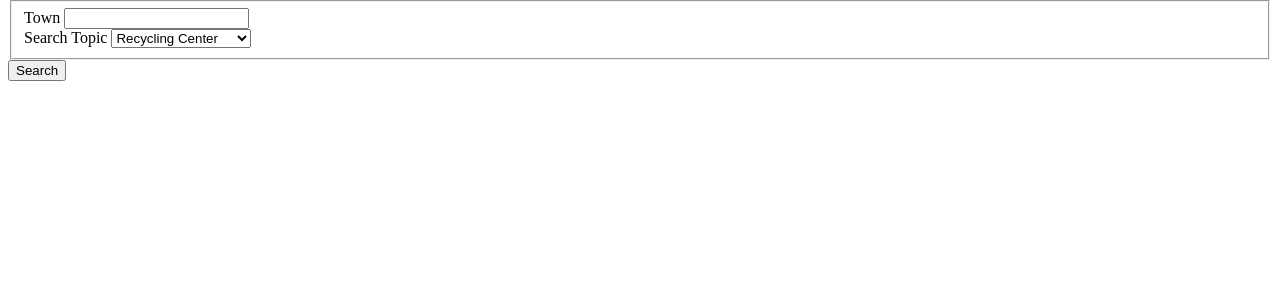
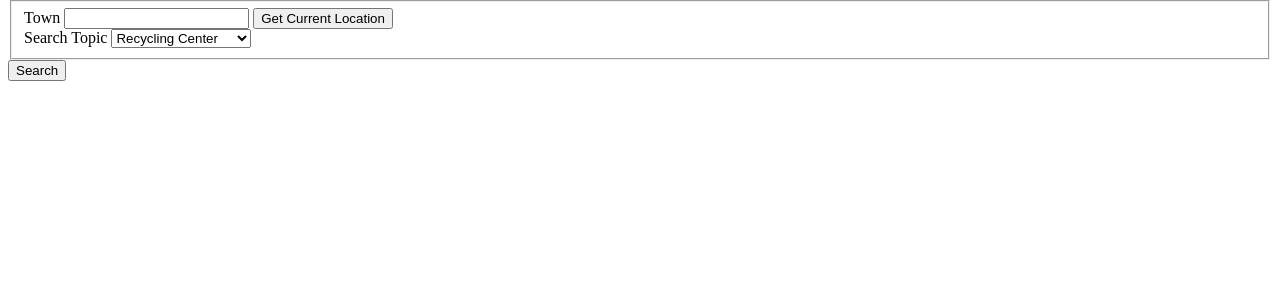
Before and after one commit to abahr35/Get2Helping, a Flask app: page /search in a window 1280 px wide. Shown: the part 26-326 px from the top of the page. Run offline with Flask 2, Linux system fonts and the light colour scheme.

Commit message:
added a function for location to be grabbed with JS

```diff
--- a/app.py
+++ b/app.py
@@ -16,7 +16,7 @@ def home():  # put application's code here
 
 @app.route('/testmaps')
 def test_maps():
-    query = gglObj.nearby_search(location="Carol Stream, Illinois", keyword="Recycling Center", radius=5000)
+    query = gglObj.nearby_search(location="Carol Stream,IL", keyword="Recycling Center", radius=5000)
     return render_template('testMaps.html', places=query.places)
 
 @app.route('/search', methods=["GET", "POST"])
--- a/forms.py
+++ b/forms.py
@@ -5,6 +5,7 @@ from wtforms.validators import DataRequired, Length, Email, EqualTo
 
 class LocationInputForm(FlaskForm):
     town = StringField("Town", validators=[DataRequired()])
+    get_location = SubmitField('Get Current Location')
     # (value, label)
     topic = SelectField("Search Topic",
                         choices=[("Recycling Center", "Recycling Center"), ("Animal Adoption", "Animal Adoption"),
--- a/templates/search.html
+++ b/templates/search.html
@@ -8,11 +8,13 @@
                     {{ form.town.label() }}
                     {% if form.town.errors %}
                         {{ form.town() }}
+                        {{ form.get_location() }}
                         {% for error in form.town.errors %}
                             <span>{{ error }}</span>
                         {% endfor %}
                     {% else %}
                         {{ form.town() }}
+                        {{ form.get_location() }}
                     {% endif %}
                 </div>
                 <div>
@@ -32,4 +34,27 @@
             </div>
         </form>
     </div>
+
+    <script>
+        document.getElementById("get_location").addEventListener("click", function(event){
+            event.preventDefault();
+            getLocation();
+        });
+
+        function getLocation() {
+            if (navigator.geolocation) {
+                navigator.geolocation.getCurrentPosition(showPosition);
+            } else {
+                alert("Geolocation is not supported by this browser.");
+            }
+        }
+
+        function showPosition(position) {
+            var latitude = position.coords.latitude;
+            var longitude = position.coords.longitude;
+
+            // Assuming you have a text box with id "town" for the town field
+            document.getElementById("town").value = latitude + ", " + longitude;
+        }
+    </script>
 {% endblock content %}
```
